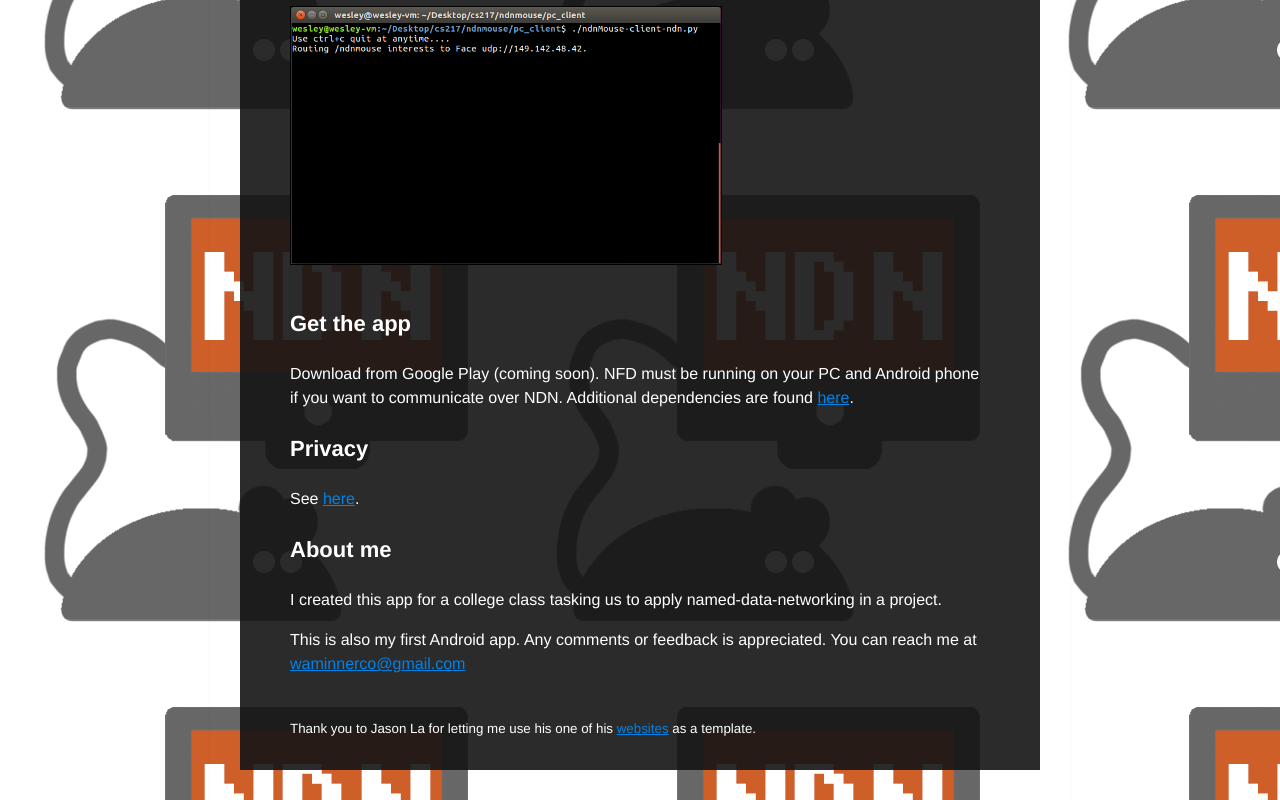
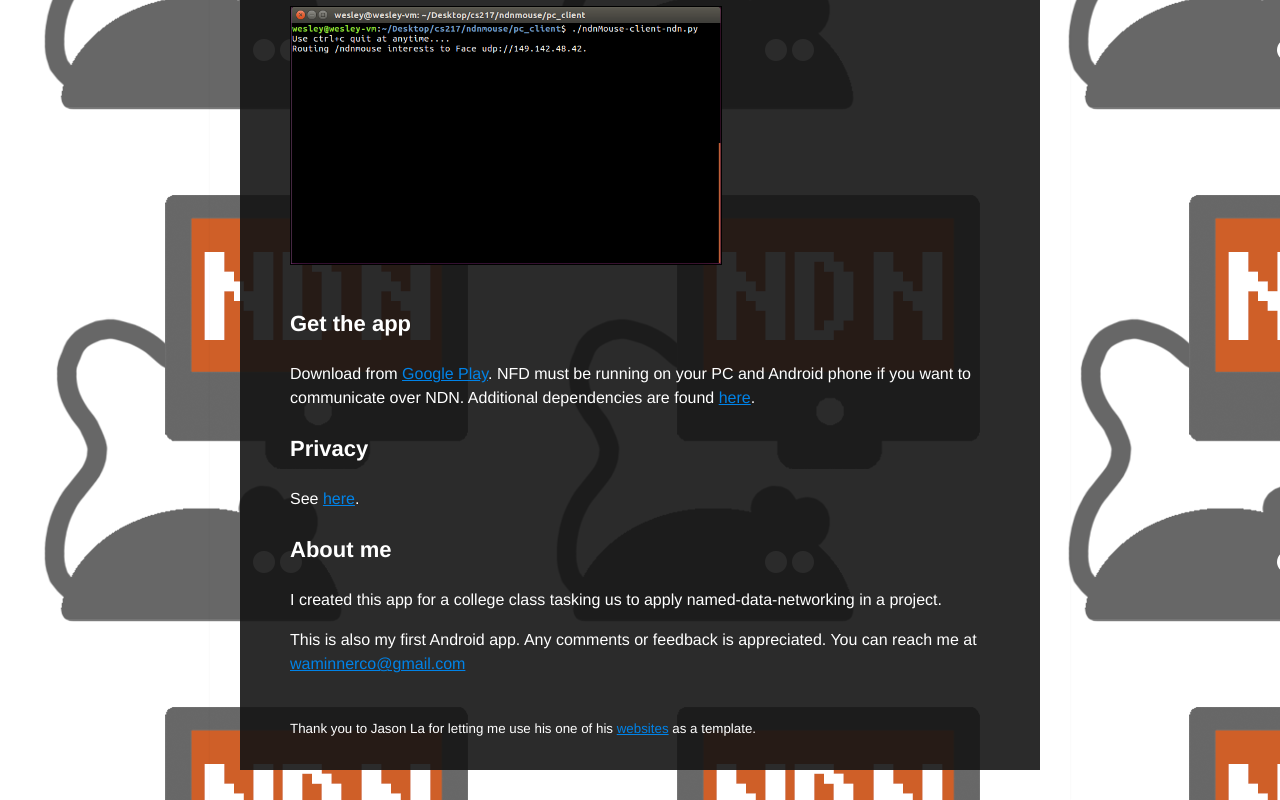
Before and after one commit to wminner/ndnMouse, a plain HTML site: page docs/index.html in a window 1280 px wide. Shown: the part 1895-2695 px from the top of the page. Drawn offline with Linux system fonts and the light colour scheme.

Commit message:
Update docs with google play store link.

```diff
--- a/docs/index.html
+++ b/docs/index.html
@@ -42,7 +42,7 @@
 
         <h3>Get the app</h3>
 
-        <p>Download from Google Play (coming soon). NFD must be running on your PC and Android phone if you want to communicate over NDN. Additional dependencies are found <a href="https://github.com/wminner/ndnMouse#how-to-use">here</a>.</p>
+        <p>Download from <a href="https://play.google.com/store/apps/details?id=edu.ucla.cs.ndnmouse">Google Play</a>. NFD must be running on your PC and Android phone if you want to communicate over NDN. Additional dependencies are found <a href="https://github.com/wminner/ndnMouse#how-to-use">here</a>.</p>
 
         <h3>Privacy</h3>
 
```
Also changed, not shown: 1 other file.
